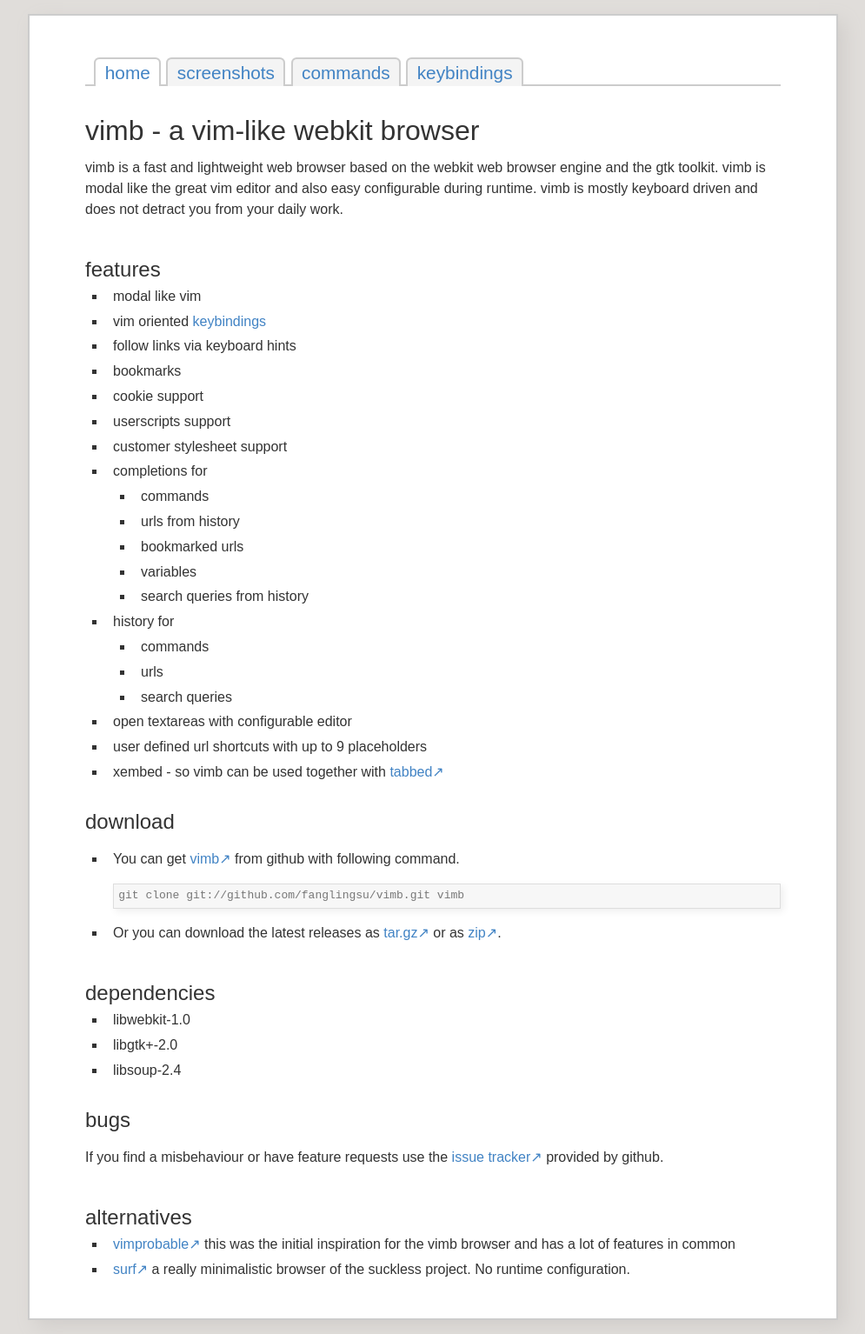
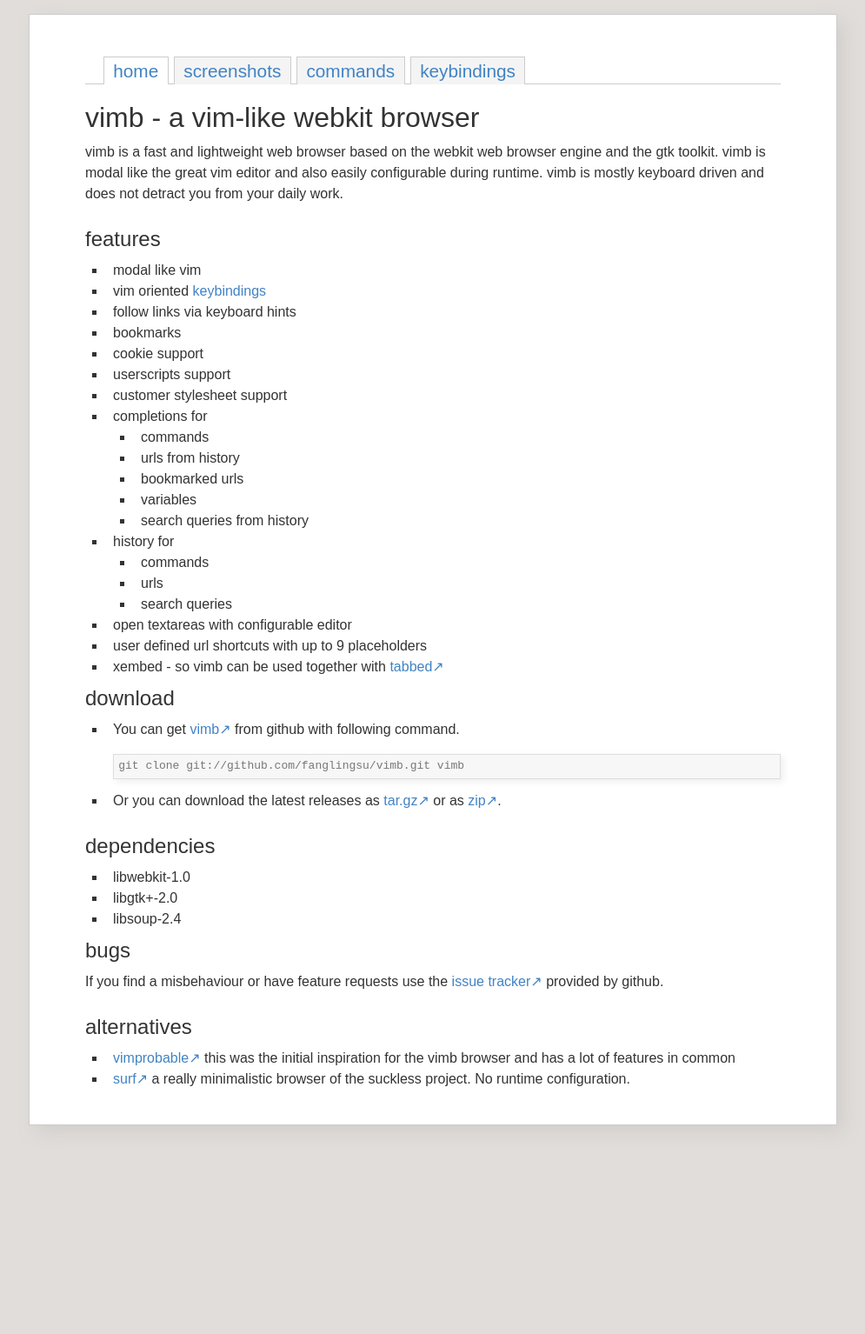
Before and after one commit to fanglingsu/vimb, a Jekyll site: the page built from index.md, in a window 1280 px wide. Shown: the whole page at 87% size, without its empty margins (142-1137 px from the left). Built offline with Jekyll 4.4.1, drawn with Linux system fonts in a browser that asks for light colours; after the commit the page ends 1310 px from its top, so only the background shows below that.

Commit message:
Little style changes.
No round tab menu and borders measured in px.

```diff
--- a/_layouts/default.html
+++ b/_layouts/default.html
@@ -10,8 +10,7 @@
 </head>
 <body>
 <div id="content">
-<div id="head">
-    <h3>navigation</h3>
+<div id="navi">
   <ul>
     <li{% if page.active == "home" %} class="active"{% endif %}><a href="./">home</a></li>
     <li{% if page.active == "screenshots" %} class="active"{% endif %}><a href="screenshots.html">screenshots</a></li>
--- a/index.md
+++ b/index.md
@@ -9,8 +9,8 @@
 
 vimb is a fast and lightweight web browser based on the webkit web browser
 engine and the gtk toolkit. vimb is modal like the great vim editor and also
-easy configurable during runtime. vimb is mostly keyboard driven and does not
-detract you from your daily work.
+easily configurable during runtime. vimb is mostly keyboard driven and does
+not detract you from your daily work.
 
 ## features
 - modal like vim
--- a/theme/main.css
+++ b/theme/main.css
@@ -1,35 +1,34 @@
 *{margin:0;padding:0}
 html{background-color:#e0ddda}
 body{color:#333;font-family:"Dejavu sans-serif",sans-serif;margin:0;padding:0;line-height:1.5em}
-#content{background-color:#fff;margin:1em auto;padding:3em 4em 2.5em;max-width:50em;min-width:35em;border:.13em solid #ccc;box-shadow:.52em .52em 1.3em #d0cdca}
-#head{font-size:1.3em;border-bottom:.1em solid #ccc;padding-bottom:1.5em}
-#head h3{display:none}
-#head ul{margin:0 0 0 .5em;padding:0}
-#head ul li{list-style:none;float:left;margin:0 .3em 0 0;padding:0}
-#head li a{display:block;padding:0 .5em;border:.1em solid #ccc;border-bottom:none;height:1.5em;top:.1em;background-color:#f4f4f4;border-radius: .3em .3em 0 0}
-#head li.active a, #head a:focus, #head a:hover{background-color:#fff}
-h1,h2,h3{font-family:inherit;font-weight:normal;padding:1.2em 0 .1em}
+#content{background-color:#fff;margin:1em auto;padding:3em 4em 2.5em;max-width:50em;min-width:35em;border:1px solid #ccc;box-shadow:.52em .52em 1.3em #d0cdca}
+#navi{font-size:1.3em;border-bottom:1px solid #ccc;padding-bottom:1.5em}
+#navi ul{margin:0 0 0 1em;padding:0}
+#navi ul li{list-style:none;float:left;margin:0 .3em 0 0;padding:0}
+#navi li a{display:block;padding:0 .5em;border:1px solid #ccc;border-bottom:none;height:1.5em;top:.1em;background-color:#f4f4f4}
+#navi li.active a, #head a:focus, #head a:hover{background-color:#fff}
+h1,h2,h3{font-family:inherit;font-weight:normal;padding:.5em 0 .5em}
+h1{padding-top:.8em}
 h1{font-size:2em}
 h2{font-size:1.5em}
 h3{font-size:1.2em}
 em{font-style:italic}
-p,pre,ul,ol,dl{margin-top:1em;margin-bottom:1em}
+p,pre,ul,ol,dl{margin-bottom:1em}
 ul,ol{list-style-position:outside;margin:0 0 0 1.5em}
 h1+ul{margin-top:1.5em}
-li{line-height:1.5em;margin:.3em auto;padding-left:.5em}
-ul li,ol li{margin:.3em auto}
 ul li{list-style-type:square}
 ol li{list-style-type:decimal}
-img{border:.13em solid #ddd;max-width:100%;padding:0 0 1em 0}
-pre{line-height:1.7em;background:#f7f7f7;border:.13em solid #ddd;box-shadow:.26em .26em .65em #eee;padding:.2em .4em;overflow:auto}
+li{line-height:1.5em;padding-left:.5em}
+img{border:1px solid #ddd;max-width:100%;padding:0 0 1em 0}
+pre{line-height:1.7em;background:#f7f7f7;border:1px solid #ddd;box-shadow:.26em .26em .65em #eee;padding:.2em .4em;overflow:auto}
 code{font-family:monospace;color:#777}
 a,a:link{color:#4183C4;text-decoration:none;outline:none}
 a[href^="http://"]:after,a[href^="https://"]:after{content:"\2197"}
 a:visited{color:#9c20ee}
 a:focus,a:hover{text-decoration:underline}
 table{border-collapse:collapse}
-th,td{border:.13em solid #ccc;padding:.3em}
+th,td{border:1px solid #ccc;padding:.3em}
 th{background-color:#eee}
-hr{border:none;border-top:.13em solid #ccc;width:100%}
+hr{border-top:1px solid #ccc;width:100%}
 dl{width:100%}
 dd{margin:0 0 .4em 4em}
```
Lines whose indentation alone changed are shown as unchanged.
